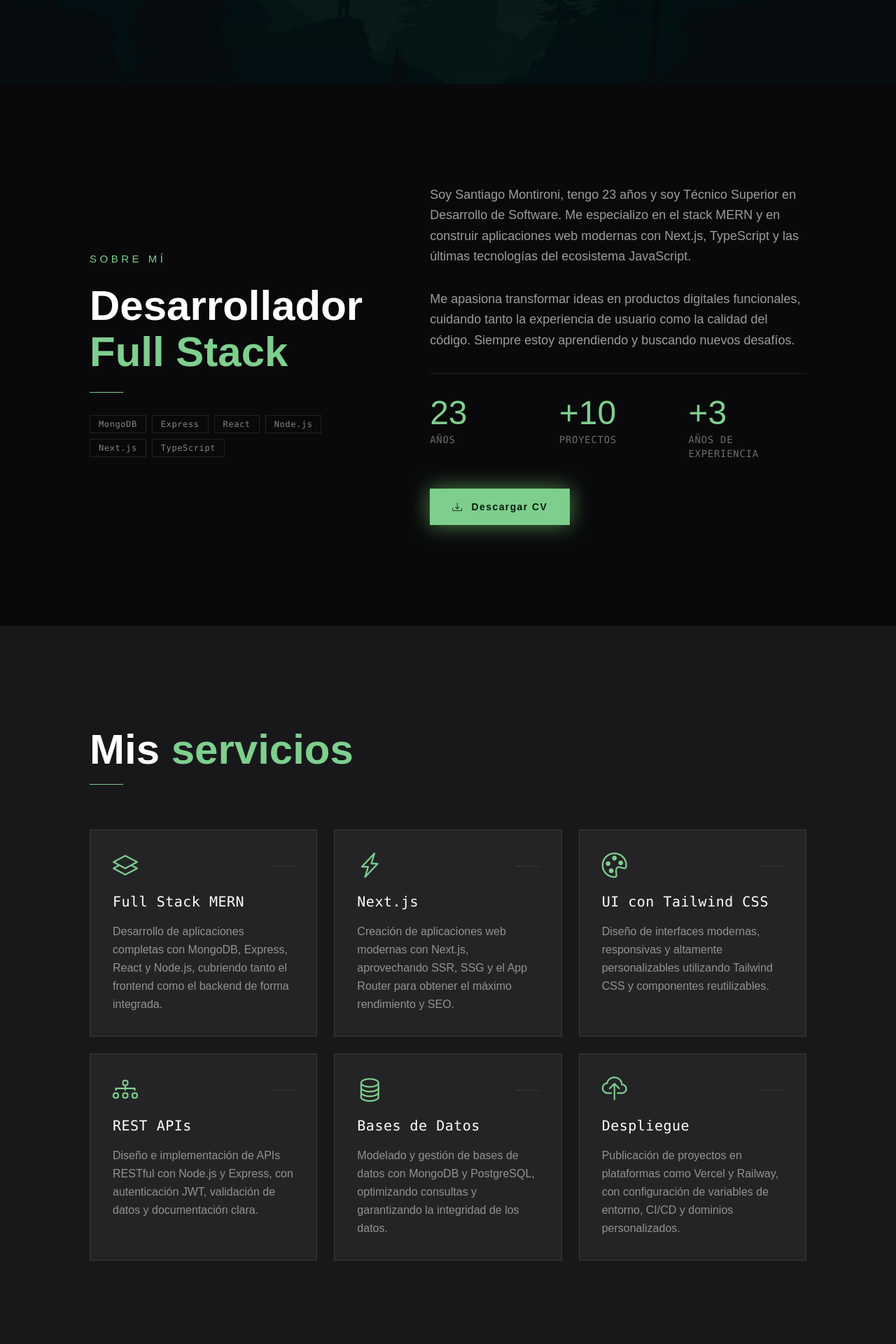
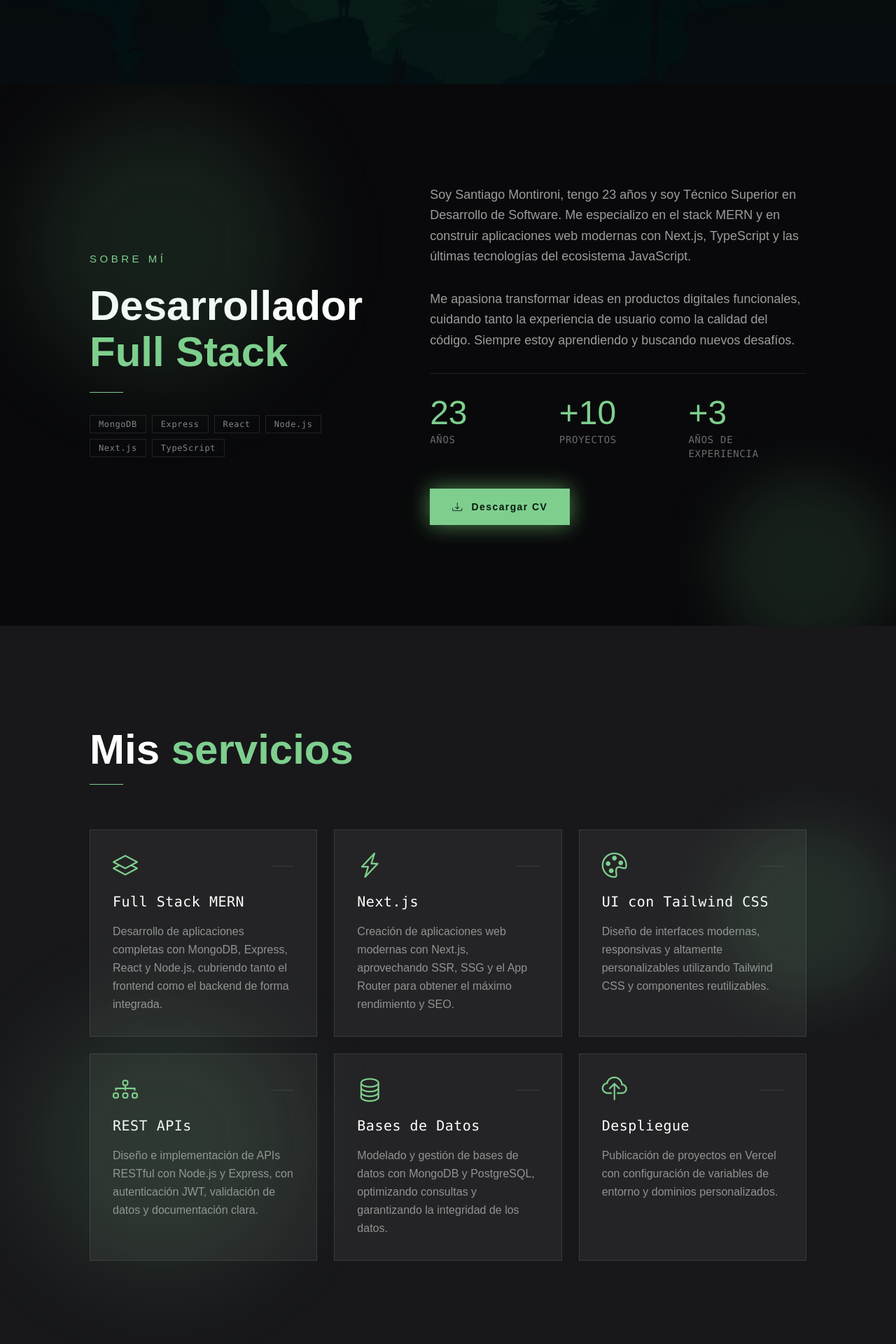
Before and after one commit to santimontironi/my-new-portfolio, a Next.js app: page / in a window 1280 px wide. Shown: the part 680-2600 px from the top of the page at 70% size. Built offline with nearby package versions, Linux system fonts and the light colour scheme; a web font is replaced by a local one.

Commit message:
react-hook-form instalado y mejoras visuales en About y Services

```diff
--- a/package.json
+++ b/package.json
@@ -13,6 +13,7 @@
     "next": "16.1.6",
     "react": "19.2.3",
     "react-dom": "19.2.3",
+    "react-hook-form": "^7.71.2",
     "typewriter-effect": "^2.22.0"
   },
   "devDependencies": {
--- a/src/components/layout/About.tsx
+++ b/src/components/layout/About.tsx
@@ -7,7 +7,11 @@ const About = () => {
   const { language } = useLanguage()
 
   return (
-    <section className="w-full bg-zinc-950 py-20 md:py-28 xl:py-36 px-6 md:px-16 lg:px-24 xl:px-32 2xl:px-48">
+    <section className="w-full bg-zinc-950 py-20 md:py-28 xl:py-36 px-6 md:px-16 lg:px-24 xl:px-32 2xl:px-48 overflow-hidden relative">
+
+      <div className="hidden xl:block absolute top-10 left-10 w-64 h-64 md:w-96 md:h-96 rounded-full bg-[#7ecf8e]/12 blur-3xl pointer-events-none" />
+      <div className="hidden xl:block absolute -bottom-10 right-0 w-40 h-40 md:w-64 md:h-64 rounded-full bg-[#7ecf8e]/12 blur-2xl pointer-events-none" />
+
       <div className="max-w-6xl mx-auto flex flex-col xl:flex-row gap-12 xl:gap-24 items-start xl:items-center">
 
         <div className="xl:w-2/5 flex flex-col gap-6">
--- a/src/components/layout/Services.tsx
+++ b/src/components/layout/Services.tsx
@@ -9,7 +9,11 @@ const Services = () => {
   const services = serviceData(language)
 
   return (
-    <section className="w-full bg-zinc-900 py-20 md:py-28 xl:py-36 px-6 md:px-16 lg:px-24 xl:px-32 2xl:px-48">
+    <section className="relative w-full bg-zinc-900 py-20 md:py-28 xl:py-36 px-6 md:px-16 lg:px-24 xl:px-32 2xl:px-48 overflow-hidden">
+
+      <div className="hidden xl:block absolute bottom-30 left-10 w-64 h-64 md:w-96 md:h-96 rounded-full bg-[#7ecf8e]/12 blur-3xl pointer-events-none" />
+      <div className="hidden xl:block absolute top-70 right-0 w-40 h-40 md:w-64 md:h-64 rounded-full bg-[#7ecf8e]/12 blur-2xl pointer-events-none" />
+
       <div className="max-w-6xl mx-auto flex flex-col gap-12 xl:gap-16">
 
         <div className="flex flex-col gap-4">
--- a/src/data/servicesData.ts
+++ b/src/data/servicesData.ts
@@ -30,7 +30,7 @@ function serviceData (language: string) {
             {
                 icon: 'bi bi-cloud-upload',
                 title: 'Despliegue',
-                description: 'Publicación de proyectos en plataformas como Vercel y Railway, con configuración de variables de entorno, CI/CD y dominios personalizados.'
+                description: 'Publicación de proyectos en Vercel con configuración de variables de entorno y dominios personalizados.'
             },
         ]
     } else {
@@ -63,7 +63,7 @@ function serviceData (language: string) {
             {
                 icon: 'bi bi-cloud-upload',
                 title: 'Deployment',
-                description: 'Publishing projects on platforms like Vercel and Railway, with environment variable setup, CI/CD pipelines, and custom domains.'
+                description: 'Publishing projects on Vercel with environment variable setup and custom domains.'
             },
         ]
     }
```
Also changed, not shown: 1 other file (tests, documents, lock files or other folders).
